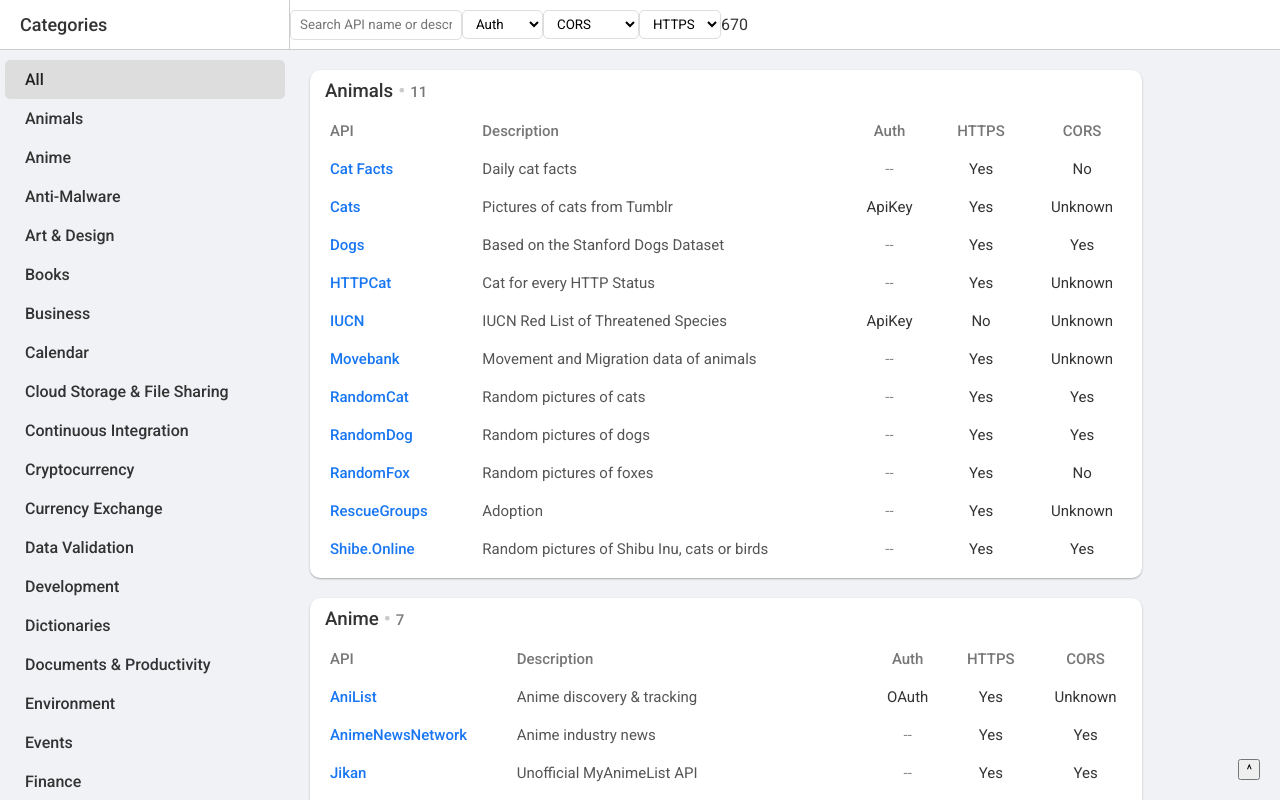
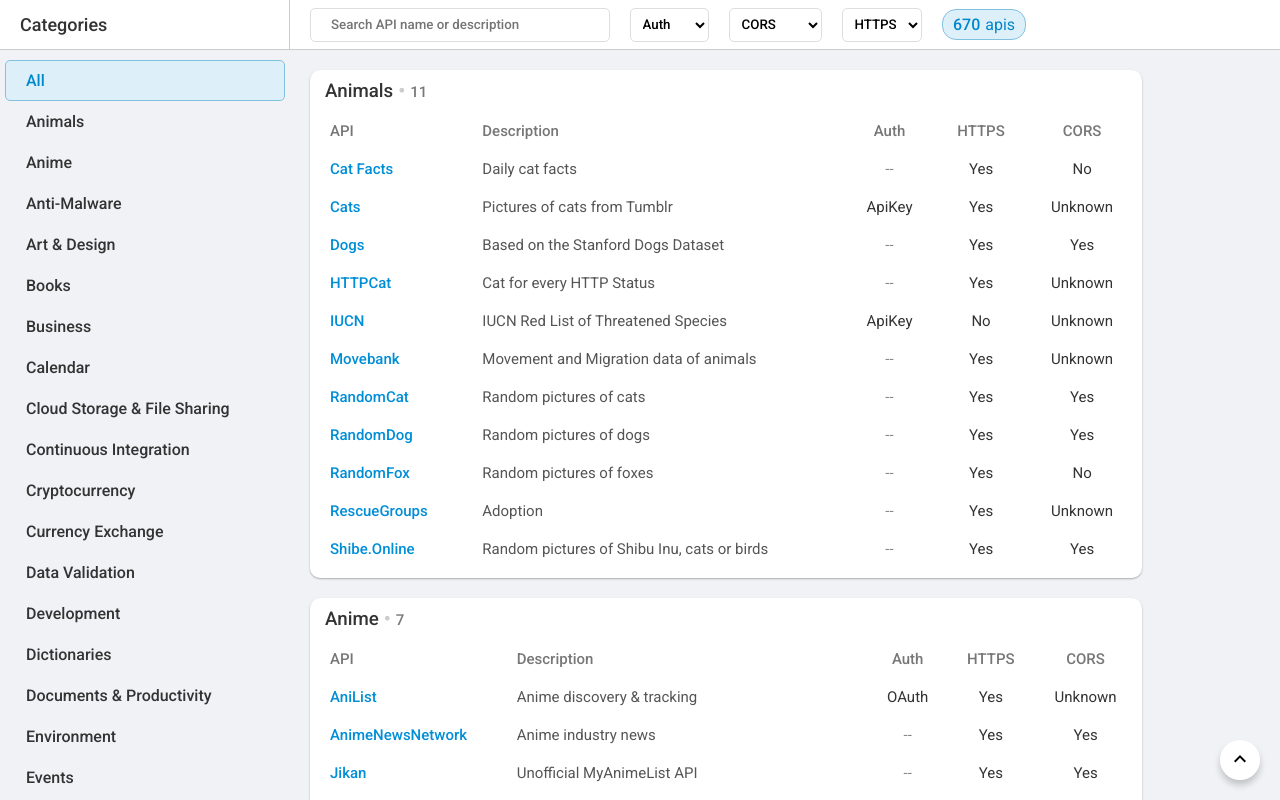
Before and after one commit to alexalannunes/public-apis-search, a React (Create React App) app: page / in a window 1280 px wide. Shown: the top 800 px of the page. Built offline with nearby package versions, Linux system fonts and the light colour scheme.

Commit message:
refactor: fix styles

```diff
--- a/src/App.js
+++ b/src/App.js
@@ -39,6 +39,8 @@
         <div className="header-categories-title">
           <span>Categories</span>
         </div>
+
+        <div className="header-form-filters flex ai-center">
           <input style={{ height: 30 }} type="text" placeholder="Search API name or description" />
 
           <div className="flex ai-center">
@@ -60,8 +62,12 @@
               <option value="false">No</option>
             </select>
           </div>
+        </div>
 
-        <span>{apis?.count}</span>
+        <div className="header-apis-total">
+          {apis?.count}
+          <span>apis</span>
+        </div>
 
         {loading && <span>loading</span>}
       </Header>
--- a/src/components/Categories/index.js
+++ b/src/components/Categories/index.js
@@ -1,4 +1,4 @@
-import React, { Children } from "react";
+import React from "react";
 import { categoriesMock } from "../../mock";
 import { formatCategory } from "../../utils";
 import CategoryItem from "./CategoryItem";
--- a/src/components/Categories/styles.js
+++ b/src/components/Categories/styles.js
@@ -22,15 +22,19 @@
     transition: all 0.2s ease-in;
     cursor: pointer;
     font-weight: 500;
+    border: 1px solid transparent;
 
     &:hover {
-      background: #ddd;
+      background: #ddeff8;
       color: #222;
+      border: 1px solid #81c1e0;
+      color: #08c;
     }
   }
 
   ul li span.active {
-    color: #222;
-    background: #ddd;
+    color: #08c;
+    background: #ddeff8;
+    border: 1px solid #81c1e0;
   }
 `;
--- a/src/components/Fab/index.js
+++ b/src/components/Fab/index.js
@@ -1,18 +1,19 @@
 import React from "react";
+import { FABButton } from "./styles";
+import chevronTop from "../../assets/expand_less_black_24dp.svg";
 
 function Fab() {
   return (
-    <button
+    <FABButton
       onClick={() => {
         window.scroll({
           top: 0,
           behavior: "smooth",
         });
       }}
-      style={{ position: "fixed", right: 20, bottom: 20 }}
     >
-      ^
-    </button>
+      <img src={chevronTop} alt="back" />
+    </FABButton>
   );
 }
 
--- /dev/null
+++ b/src/components/Fab/styles.js
@@ -0,0 +1,20 @@
+import styled from "styled-components";
+
+export const FABButton = styled.button`
+  position: fixed;
+  right: 20px;
+  bottom: 20px;
+  border-radius: 50%;
+  border: none;
+  height: 40px;
+  width: 40px;
+  background: #fff;
+  box-shadow: 0 5px 7px rgba(0, 0, 0, 0.2);
+  cursor: pointer;
+  outline: none;
+  transition: transform 0.2s;
+
+  &:active {
+    transform: scale(0.9);
+  }
+`;
--- a/src/globals/index.js
+++ b/src/globals/index.js
@@ -21,6 +21,42 @@
     font-weight: 500;
     font-size: 18px;
   }
+
+  .header-form-filters {
+    padding-left: var(--size20px);
+
+    input {
+      width: 300px;
+      padding: 16px 20px;
+      transition: all 0.2s;
+    }
+
+    select {
+      padding: 7.5px;
+      box-sizing: border-box;
+    }
+
+    input,
+    select {
+      font-weight: 500;
+      margin-right: var(--size20px);
+    }
+  }
+
+  .header-apis-total {
+    font-weight: 500;
+    border-radius: 14px;
+    background: #ddeff8;
+    border: 1px solid #81c1e0;
+    padding: 5px 10px;
+    color: #08c;
+
+    span {
+      color: #08c;
+      font-weight: 400;
+      margin-left: 5px;
+    }
+  }
 `;
 
 export const Card = styled.div`
--- a/src/index.css
+++ b/src/index.css
@@ -31,7 +31,7 @@
 }
 
 a {
-  color: #1876f2;
+  color: #008ed7;
   text-decoration: none;
 }
 
```
Also changed, not shown: src/assets/expand_less_black_24dp.svg (added). Lines whose indentation alone changed are shown as unchanged.
